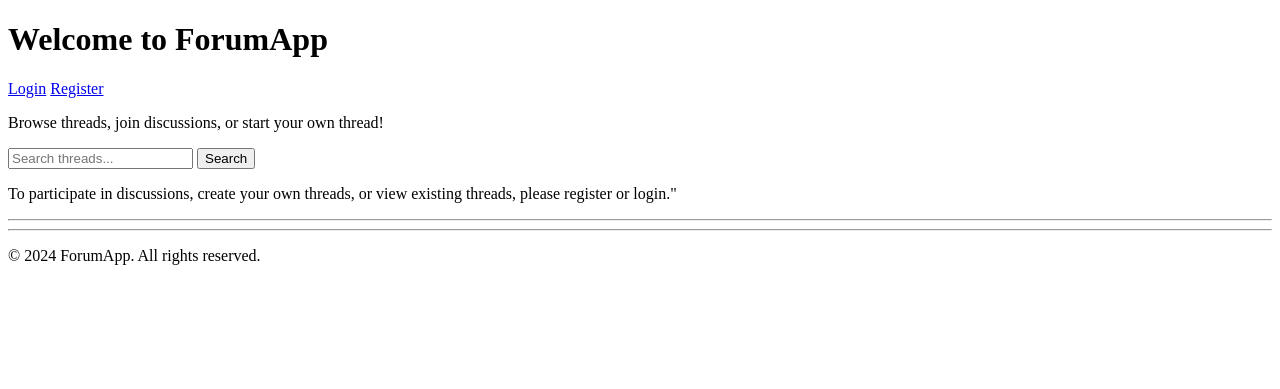
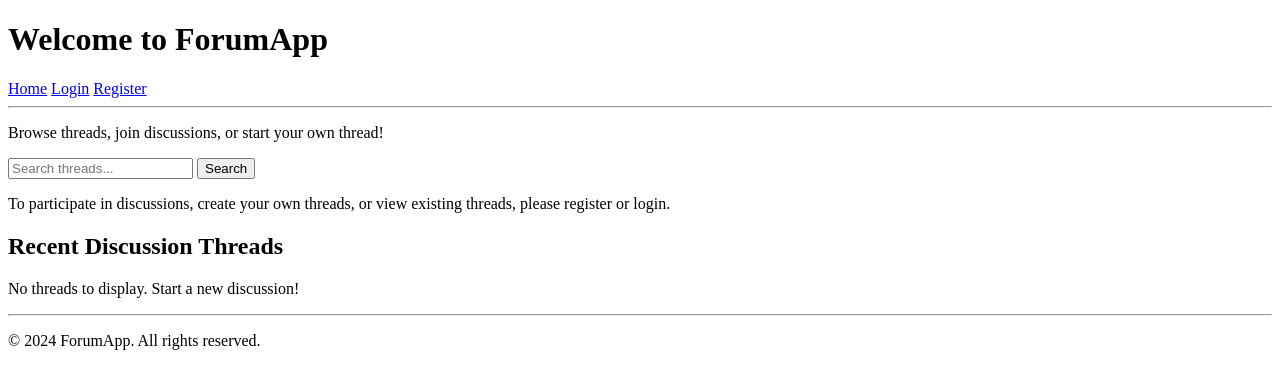
Before and after one commit to Tatkuu/ForumApp, a Flask app: page / in a window 1280 px wide. Shown: the top 389 px of the page. Run offline with Flask 3, Linux system fonts and the light colour scheme.

Commit message:
List of threads now shows on the main page. added function to app.py and updated index.html and layout.html

```diff
--- a/app.py
+++ b/app.py
@@ -16,7 +16,14 @@ app.register_blueprint(threads_blueprint, url_prefix='/threads')
 
 @app.route('/')
 def index():
-    return render_template('index.html')
+    sql = text("""
+        SELECT threads.id, threads.title, users.username, threads.created_at
+        FROM threads
+        JOIN users ON threads.user_id = users.id
+        ORDER BY threads.created_at DESC;
+    """)
+    threads = db.session.execute(sql).fetchall()
+    return render_template('index.html', threads=threads)
 
 if __name__ == '__main__':
     with app.app_context():
--- a/templates/index.html
+++ b/templates/index.html
@@ -1,69 +1,25 @@
 {% extends "layout.html" %}
 {% block title %}Home{% endblock %}
 {% block content %}
-    {% with messages = get_flashed_messages() %}
-        {% if messages %}
-            <ul>
-            {% for message in messages %}
-                <li>{{ message }}</li>
+<p>Browse threads, join discussions, or start your own thread!</p>
+<form action="{{ url_for('threads.search') }}" method="get">
+    <input type="text" name="query" placeholder="Search threads...">
+    <button type="submit">Search</button>
+</form>
+<p>To participate in discussions, create your own threads, or view existing threads, please register or login.</p>
+<div>
+    <h2>Recent Discussion Threads</h2>
+    {% if threads %}
+        <ul>
+            {% for thread in threads %}
+                <li>
+                    <a href="{{ url_for('threads.show_thread', thread_id=thread.id) }}">{{ thread.title }}</a>
+                    <p>Posted by {{ thread.username }} on {{ thread.created_at.strftime('%Y-%m-%d %H:%M:%S') }}</p>
+                </li>
             {% endfor %}
-            </ul>
-        {% endif %}
-    {% endwith %}
+        </ul>
+    {% else %}
+        <p>No threads to display. Start a new discussion!</p>
+    {% endif %}
+</div>
 {% endblock %}
-
-
-
-
-
-
-
-
-
-
-
-
-
-<!-- !DOCTYPE html>
-<html lang="en">
-<head>
-    <meta charset="UTF-8">
-    <title>Welcome to ForumApp</title>
-</head>
-<body>
-    <h1>Welcome to ForumApp</h1>
-    {% with messages = get_flashed_messages() %}
-      {% if messages %}
-        <ul>
-        {% for message in messages %}
-          <li>{{ message }}</li>
-        {% endfor %}
-        </ul>
-      {% endif %}
-    {% endwith %}
-
-    {% if session['username'] %}
-        <p>Olet kirjautunut nimellä {{ session['username'] }}.</p>
-        <a href="/logout">Kirjaudu ulos</a>
-    {% else %}
-        <p>
-            <a href="/login">Login</a> | <a href="/register">Register</a>
-        </p>
-    {% endif %}
-</body>
-</html>
--->
-<!--
-{% if session.username %}
-<p>Olet kirjautunut nimellä {{ session.username }}</p>
-<a href="/logout">Kirjaudu ulos</a>
-{% else %}
-<form action="/login" method="POST">
-<p>Tunnus:<br>
-<input type="text" name="username"></p>
-<p>Salasana:<br>
-<input type="password" name="password"></p>
-<input type="submit" value="Kirjaudu">
-</form>
-{% endif %}
--->
--- a/templates/layout.html
+++ b/templates/layout.html
@@ -8,6 +8,7 @@
     <header>
         <h1>Welcome to ForumApp</h1>
         <nav>
+            <a href="{{ url_for('index') }}">Home</a>
             {% if session['user_id'] %}
                 <a href="{{ url_for('auth.logout') }}">Logout</a>
                 <a href="{{ url_for('threads.new_thread') }}">Create new thread</a>
@@ -17,13 +18,6 @@
                 <a href="{{ url_for('auth.register') }}">Register</a>
             {% endif %}
         </nav>
-        <p>Browse threads, join discussions, or start your own thread!</p>
-        <form action="{{ url_for('threads.search') }}" method="get">
-            <input type="text" name="query" placeholder="Search threads...">
-            <button type="submit">Search</button>
-        </form>
-        <p>To participate in discussions, create your own threads, or view existing threads, please register or login."</p>
-
     </header>
     <hr>
     {% block content %}{% endblock %}
--- a/threads.py
+++ b/threads.py
@@ -3,6 +3,8 @@ from sqlalchemy import text
 from models import db
 
 threads_blueprint = Blueprint('threads', __name__, template_folder='templates')
+
+
 
 @threads_blueprint.route('/new', methods=['GET', 'POST'])
 def new_thread():
@@ -128,10 +130,6 @@ def edit_comment(comment_id):
     return render_template('edit_comment.html', comment=comment)
 
 
-
-
-
-
 @threads_blueprint.route('/<int:thread_id>/delete', methods=['POST'])
 def delete_thread(thread_id):
     if 'user_id' not in session:
```
